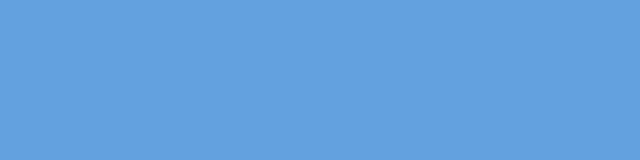
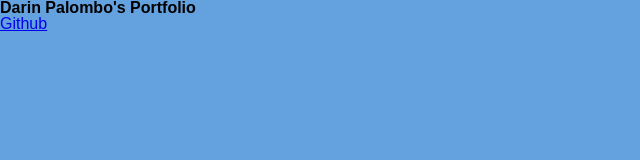
Before and after one commit to Darin1027/Darins-Professional-Portfolio, a plain HTML site: page index.html in a window 1280 px wide. Shown: the whole page, without its empty margins (0-640 px from the left). Drawn offline with Linux system fonts and the light colour scheme.

Commit message:
updated readme to have the user story and acceptance criteria, some small changes to index.html file

```diff
--- a/index.html
+++ b/index.html
@@ -8,5 +8,21 @@
     <link rel="stylesheet" href="./assets/css/style.css" />
   </head>
 
-  <body></body>
+  <body class="bodyBox">
+    <header class="navBarBox">
+      <h1 class="titleBox">Darin Palombo's Portfolio</h1>
+      <nav class="linkBox">
+        <ul>
+          <li>
+            <a href="#github">Github</a>
+          </li>
+          <li>
+            <a href=""></a>
+          </li>
+        </ul>
+      </nav>
+    </header>
+    <main class="mainBox"></main>
+    <footer class="footerBox"></footer>
+  </body>
 </html>
```
Also changed, not shown: 1 other file.
